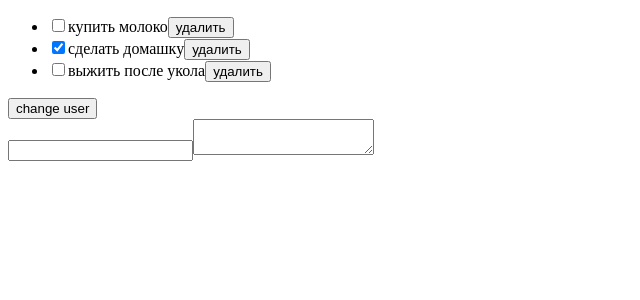
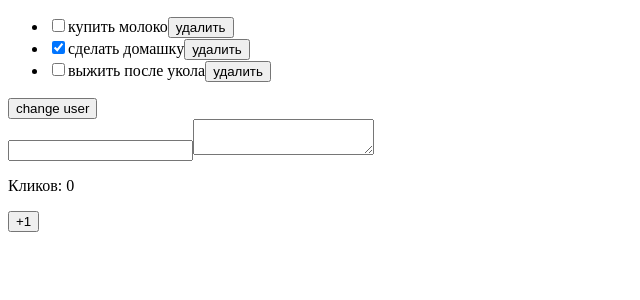
Before and after one commit to inuazh/it-solutions-react, a React (Vite) app: page / in a window 1280 px wide. Shown: the top 300 px of the page, without its empty margins (0-640 px from the left). Built offline with nearby package versions, Linux system fonts and the light colour scheme.

Commit message:
fix(1.3): move side effect to useEffect, pure render

```diff
--- a/src/App.tsx
+++ b/src/App.tsx
@@ -1,6 +1,7 @@
 import TodoList from "./var1/Task1_1_TodoList";
 import ProfileEditor from "./var1/Task1_2_ProfileEditor";
 import {  useState } from "react";
+import ClickTracker from "./var1/Task1_3_ClickTracker";
 
 function App() {
   const [todos, setTodos] = useState([
@@ -23,6 +24,7 @@ function App() {
       <TodoList todos={todos} onDelete={hanldeDelete} onToggle={handleToggle} />
       <button onClick={() => setUserId((id) => id + 1)}>change user</button>
       <ProfileEditor key={userId} userId={userId} />
+      <ClickTracker/>
     </>
   );
 }
--- a/src/var1/Task1_3_ClickTracker.tsx
+++ b/src/var1/Task1_3_ClickTracker.tsx
@@ -0,0 +1,23 @@
+import { useEffect, useState } from "react";
+
+
+function ClickTracker() {
+  const [count, setCount] = useState(0);
+  // баг в том что рендер должен быть чистой функцией
+  // в строгом режиме рендер происходит дважды + если реакт прервет и перезапустит рендер тоже несколько раз произойдет ++
+  // fix переносим в эфект. эфекты производятся только после рендера
+
+
+  useEffect (()=> {
+     console.log("renders:", count);
+  }, [count])
+
+  return (
+    <div>
+      <p>Кликов: {count}</p>
+      <button onClick={() => setCount((c) => c + 1)}>+1</button>
+    </div>
+  );
+}
+
+export default ClickTracker;
```
